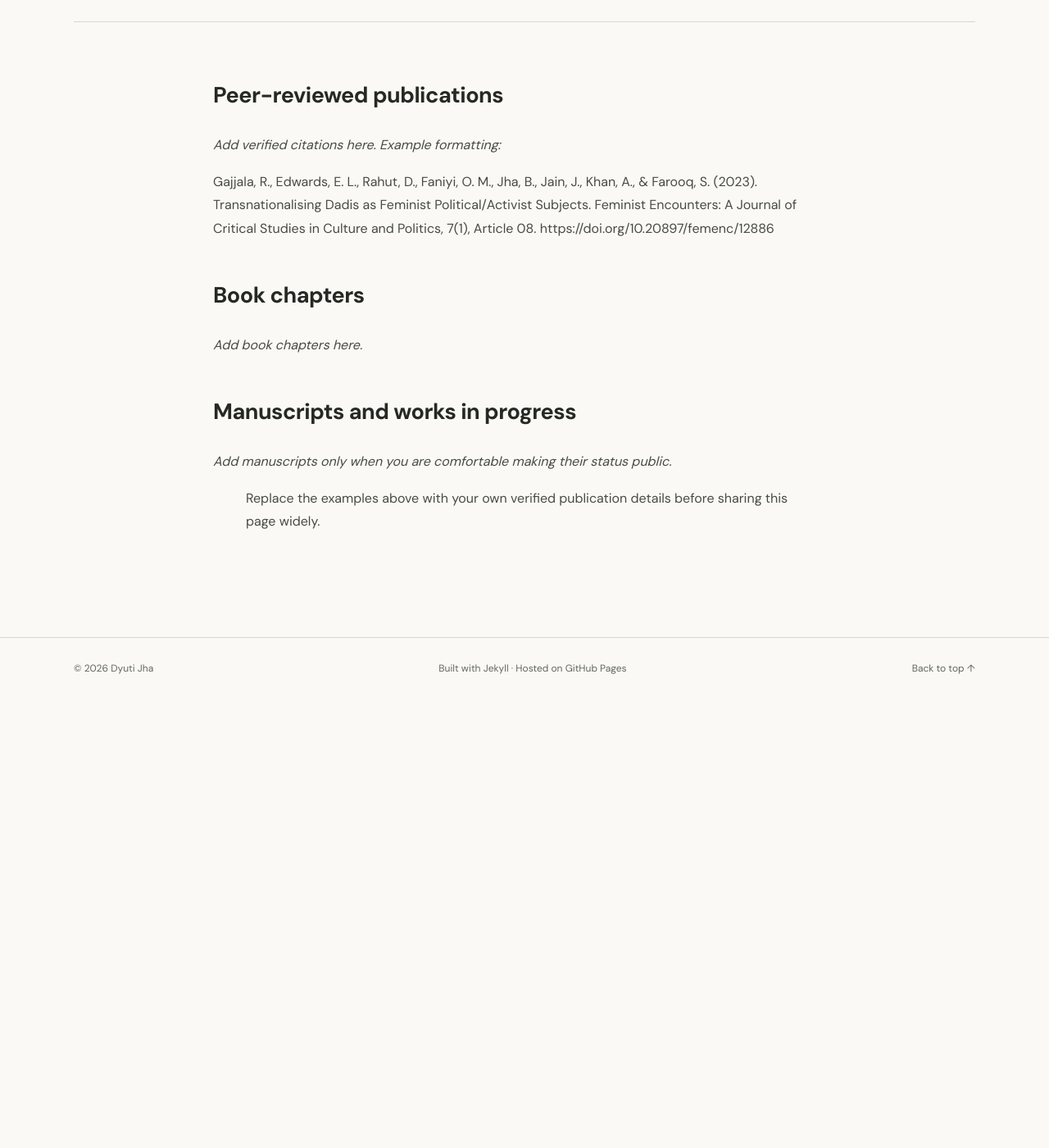
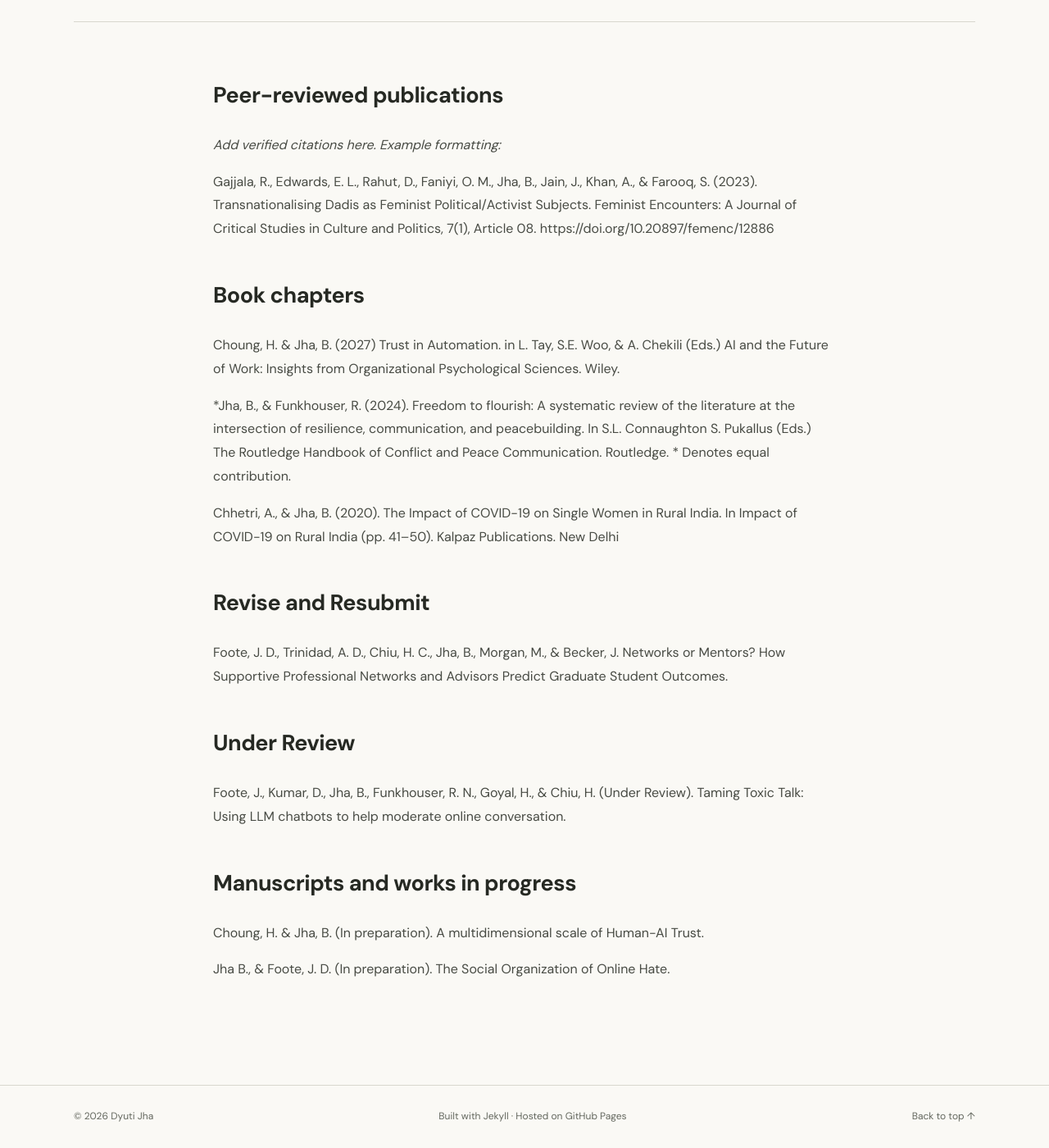
Before and after one commit to dyutij/dyutij.github.io, a Jekyll site: the page built from publications.md, in a window 1280 px wide and 1400 px high, scrolled down 426 px. Shown: the whole window at 82% size. Built offline with Jekyll 4.4.1, drawn with Linux system fonts in a browser that asks for light colours; some web fonts are replaced; before the commit the page ends 1280 px from its top, so only the background shows below that.

Commit message:
Update publications with new chapters and statuses
Added new book chapters and updated manuscript statuses in the publications list.

```diff
--- a/publications.md
+++ b/publications.md
@@ -13,10 +13,27 @@ Gajjala, R., Edwards, E. L., Rahut, D., Faniyi, O. M., Jha, B., Jain, J., Khan,
 
 ## Book chapters
 
-*Add book chapters here.*
+Choung, H. & Jha, B. (2027) Trust in Automation. in L. Tay, S.E. Woo, & A. Chekili (Eds.) AI and
+the Future of Work: Insights from Organizational Psychological Sciences. Wiley.
+
+*Jha, B., & Funkhouser, R. (2024). Freedom to flourish: A systematic review of the literature at
+the intersection of resilience, communication, and peacebuilding. In S.L. Connaughton S. Pukallus
+(Eds.) The Routledge Handbook of Conflict and Peace Communication. Routledge. * Denotes equal
+contribution.
+
+Chhetri, A., & Jha, B. (2020). The Impact of COVID-19 on Single Women in Rural India. In Impact
+of COVID-19 on Rural India (pp. 41–50). Kalpaz Publications. New Delhi
+
+## Revise and Resubmit
+Foote, J. D., Trinidad, A. D., Chiu, H. C., Jha, B., Morgan, M., & Becker, J. Networks or Mentors?
+How Supportive Professional Networks and Advisors Predict Graduate Student Outcomes.
+
+## Under Review
+Foote, J., Kumar, D., Jha, B., Funkhouser, R. N., Goyal, H., & Chiu, H. (Under Review). Taming
+Toxic Talk: Using LLM chatbots to help moderate online conversation.
 
 ## Manuscripts and works in progress
 
-*Add manuscripts only when you are comfortable making their status public.*
+Choung, H. & Jha, B. (In preparation). A multidimensional scale of Human-AI Trust.
 
-> Replace the examples above with your own verified publication details before sharing this page widely.
+Jha B., & Foote, J. D. (In preparation). The Social Organization of Online Hate.
```
